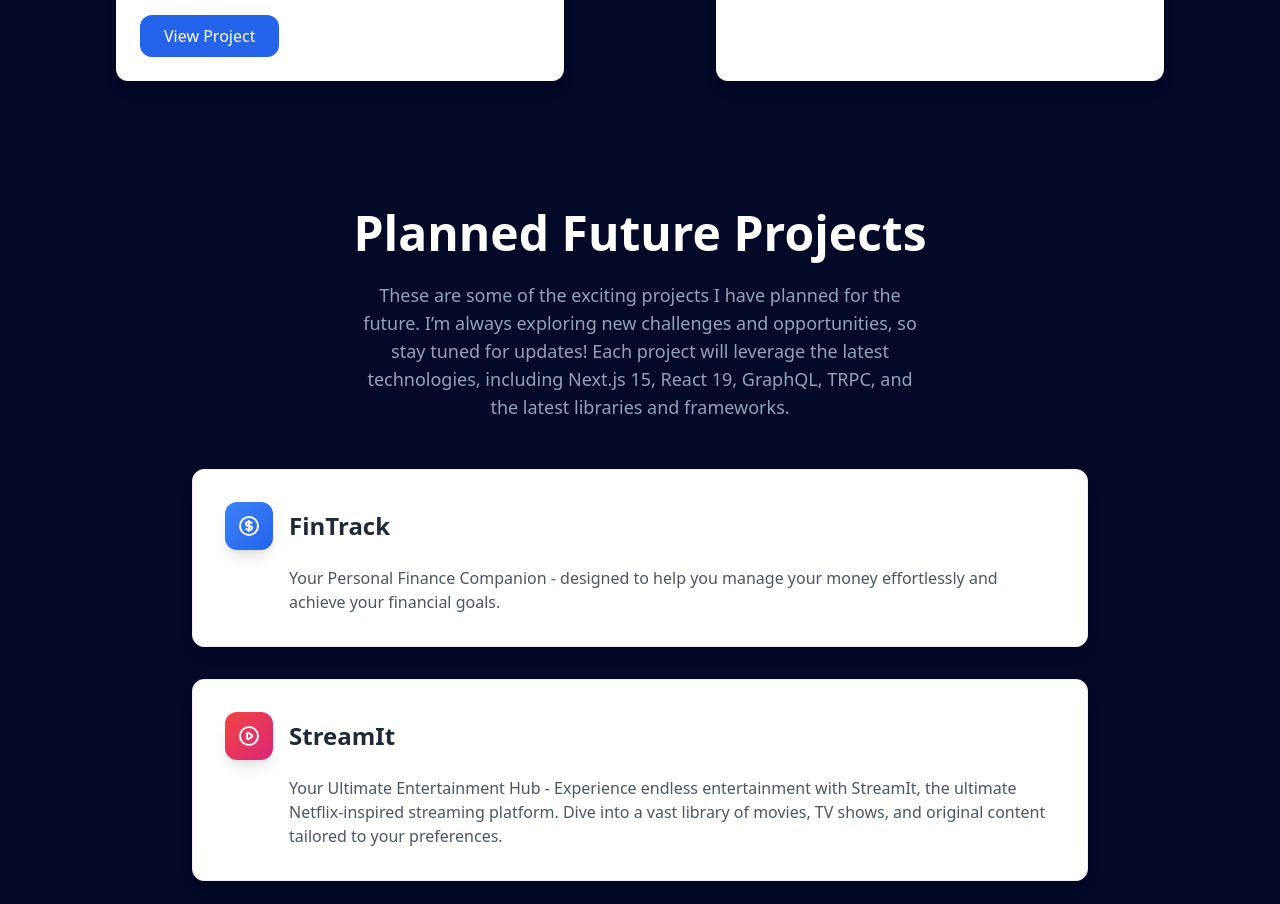
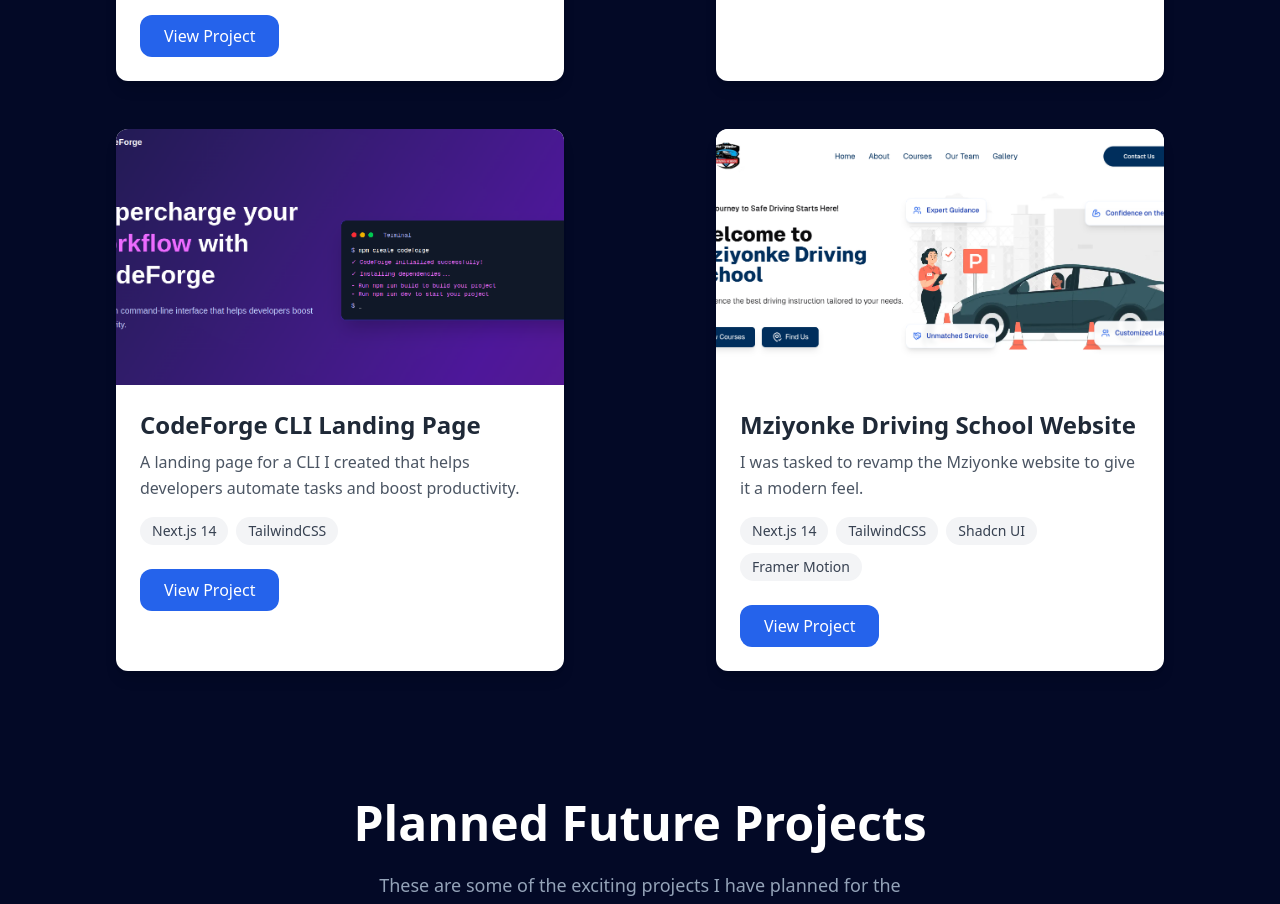
Before and after one commit to Jack-WebDev/next_portfolio, a Next.js app: page / in a window 1280 px wide. Shown: the part 4040-4944 px from the top of the page. Built offline with nearby package versions, Linux system fonts and the light colour scheme.

Commit message:
:sparkles: add cli and mziyonke projects

```diff
--- a/components/Projects.tsx
+++ b/components/Projects.tsx
@@ -3,6 +3,8 @@ import eCommercePage from "@/assets/ecommercePage.png";
 import audiophile from "@/assets/audiophile.png";
 import notesflow from "@/assets/notesflow.png";
 import ahsa from "@/assets/ahsa.png";
+import cliLanding from "@/assets/cli-landing.png";
+import mziyonke from "@/assets/mziyonke.png";
 
 export default function Projects() {
   return (
@@ -39,6 +41,20 @@ export default function Projects() {
           tools={["Next.js 14", "TailwindCSS", "Shadcn UI", "Framer Motion"]}
           inDev={true}
         />
+        <ProjectCards
+          img={cliLanding}
+          title="CodeForge CLI Landing Page"
+          description="A landing page for a CLI I created that helps developers automate tasks and boost productivity."
+          tools={["Next.js 14", "TailwindCSS"]}
+          link="https://codeforge-landing-page.vercel.app/"
+        />
+        <ProjectCards
+          img={mziyonke}
+          title="Mziyonke Driving School Website"
+          description="I was tasked to revamp the Mziyonke website to give it a modern feel."
+          tools={["Next.js 14", "TailwindCSS", "Shadcn UI", "Framer Motion"]}
+          link="https://mziyonke-driving-school.vercel.app/"
+        />
       </div>
     </div>
   );
```
Also changed, not shown: assets/cli-landing.png (added), assets/mziyonke.png (added).
